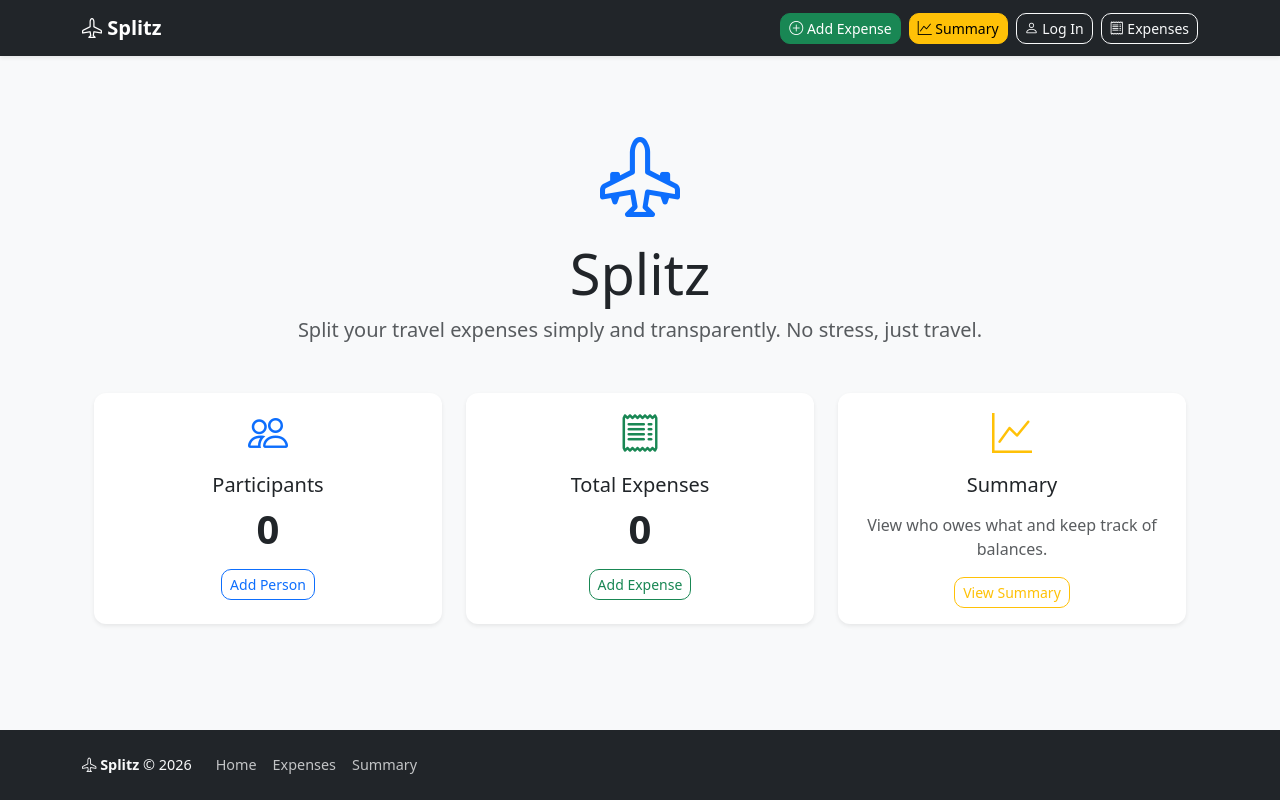
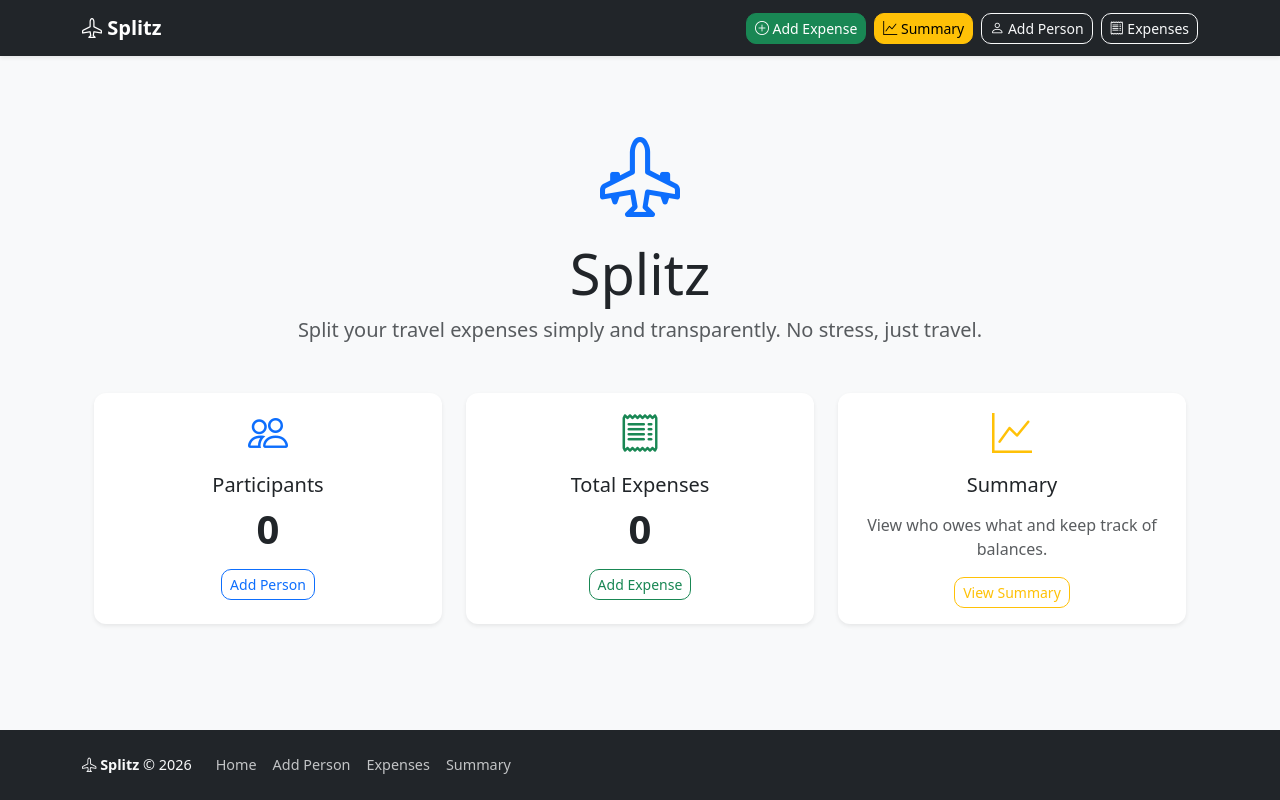
Before and after one commit to sirocorriga-hash/Project-module-two, a Flask app: page / in a window 1280 px wide. Run offline with Flask 3, Linux system fonts and the light colour scheme.

Commit message:
few detail and check on responsiveness of the page. Also, I have added a new page to add a person to the group. I have renamed the signup.html to login.html as it is more appropriate for the functionality it provides. I have also updated the base.html to include a link to the add person page and the login page.

```diff
--- a/app.py
+++ b/app.py
@@ -63,20 +63,20 @@ def summary():
     return render_template("summary.html", balances=balances)
 
 
-@app.route("/login", methods=["GET", "POST"])
-def login():
+@app.route("/addperson", methods=["GET", "POST"])
+def add_person():
     if request.method == "POST":
         username = request.form.get("username", "").strip()
 
         if not username:
             flash("Username is required!", "danger")
-            return redirect(url_for("login"))
+            return redirect(url_for("addperson"))
 
         manager.add_person(username)
         flash("User added successfully!", "success")
         return redirect(url_for("home"))
 
-    return render_template("login.html")
+    return render_template("addperson.html")
 
 
 if __name__ == "__main__":
--- a/templates/base.html
+++ b/templates/base.html
@@ -27,9 +27,9 @@
                 <i class="bi bi-graph-up"></i>
                 <span class="d-none d-sm-inline">Summary</span>
             </a>
-            <a class="btn btn-outline-light btn-sm" href="/login" aria-label="Log In">
+            <a class="btn btn-outline-light btn-sm" href="/addperson" aria-label="Add Person">
                 <i class="bi bi-person"></i>
-                <span class="d-none d-sm-inline">Log In</span>
+                <span class="d-none d-sm-inline">Add Person</span>
             </a>
             <a class="btn btn-outline-light btn-sm" href="/expenses" aria-label="Expenses">
                 <i class="bi bi-receipt"></i>
@@ -53,6 +53,7 @@
 
         <nav class="d-flex gap-3 justify-content-center">
             <a href="/" class="text-light text-decoration-none opacity-75 link-hover">Home</a>
+            <a href="/addperson" class="text-light text-decoration-none opacity-75 link-hover">Add Person</a>
             <a href="/expenses" class="text-light text-decoration-none opacity-75 link-hover">Expenses</a>
             <a href="/summary" class="text-light text-decoration-none opacity-75 link-hover">Summary</a>
         </nav>
--- a/templates/home.html
+++ b/templates/home.html
@@ -22,7 +22,7 @@
                     <i class="bi bi-people display-6 text-primary"></i>
                     <h5 class="card-title mt-3">Participants</h5>
                     <p class="card-text display-6 fw-bold">{{ stats.num_people }}</p>
-                    <a href="{{ url_for('login') }}" class="btn btn-outline-primary btn-sm">Add Person</a>
+                    <a href="{{ url_for('add_person') }}" class="btn btn-outline-primary btn-sm">Add Person</a>
                 </div>
             </div>
         </div>
```
Also changed, not shown: templates/addperson.html (renamed from templates/login.html, +4 -4 lines).
